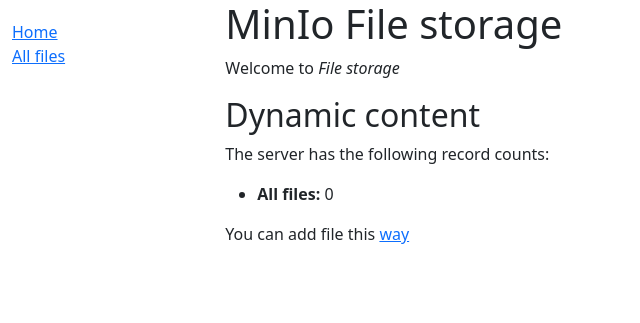
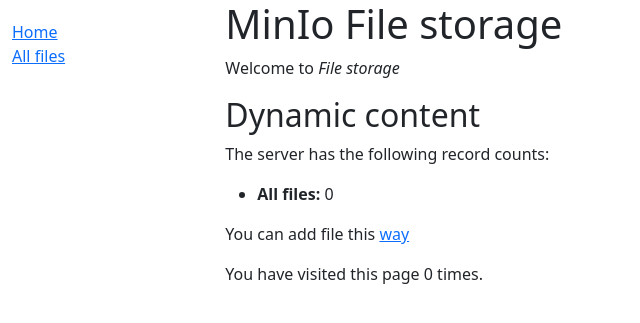
Before and after one commit to abubaca4/minio_test_rep, a Django app: page /file_minio_storage/ in a window 1280 px wide. Shown: the top 323 px of the page, without its empty margins (0-640 px from the left). Run offline with Django 3.2, Linux system fonts and the light colour scheme; data that the repository does not hold is empty; some libraries are stand-ins or nearby versions.

Commit message:
coockies

```diff
--- a/minio_site/file_minio_storage/templates/index.html
+++ b/minio_site/file_minio_storage/templates/index.html
@@ -14,4 +14,6 @@
 
 <p>You can add file this <a href="{% url 'upload' %}">way</a></p>
 
+<p>You have visited this page {{ num_visits }}{% if num_visits == 1 %} time{% else %} times{% endif %}.</p>
+
 {% endblock %}
--- a/minio_site/file_minio_storage/views.py
+++ b/minio_site/file_minio_storage/views.py
@@ -13,9 +13,11 @@
 
 
 def index(request):
+    num_visits=request.session.get('num_visits', 0)
+    request.session['num_visits'] = num_visits+1
     return render(request,
                   'index.html',
-                  context={'num_files': File_uploaded.objects.count()},
+                  context={'num_files': File_uploaded.objects.count(), 'num_visits':num_visits},
                   )
 
 
```
